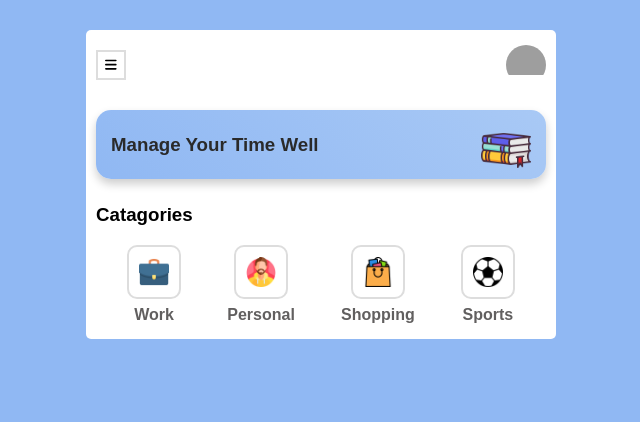
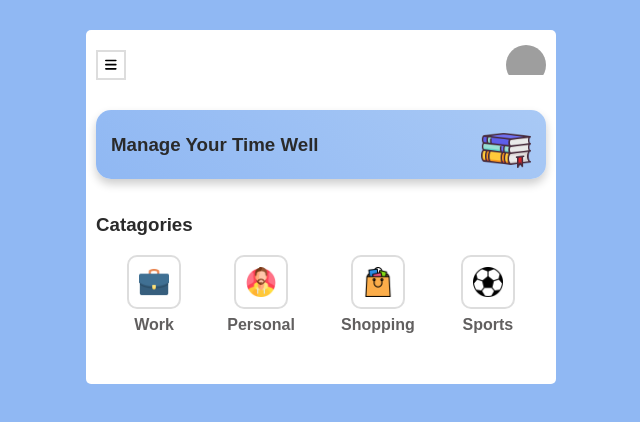
Before and after one commit to shafik720/To-do-app-with-React-Node-Mongodb, a React (Create React App) app: page / in a window 1280 px wide. Shown: the top 422 px of the page, without its empty margins (319-959 px from the left). Built offline with nearby package versions, Linux system fonts and the light colour scheme; grey boxes are pictures that could not be loaded.

Commit message:
working on catagory

```diff
--- a/src/Components/Catagories/Catagories.css
+++ b/src/Components/Catagories/Catagories.css
@@ -1,5 +1,11 @@
 
 
+.catagory-div{
+    margin: 35px 0;
+}
+.catagory-div h3{
+    color: #2a2a2a;
+}
 .catagory{
     display: flex;
     justify-content: space-evenly;
```
